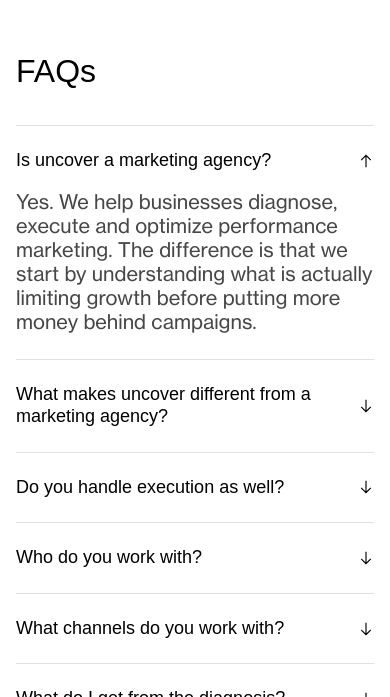
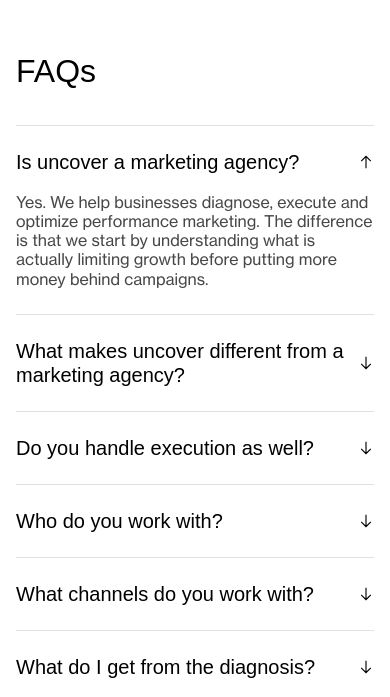
Before and after one commit to Balamiayush/Uncover-Website, a Next.js app: page / in a window 390 px wide. Shown: the part 11303-12000 px from the top of the page. Built offline with nearby package versions, Linux system fonts and the light colour scheme; a web font is replaced by a local one.

Commit message:
feat: add FAQ component with interactive accordion and animations

```diff
--- a/src/app/(home-page)/_components/FAQ.tsx
+++ b/src/app/(home-page)/_components/FAQ.tsx
@@ -107,14 +107,14 @@
                   onClick={() => toggleFAQ(item.id)}
                   className="flex items-center w-full justify-between text-left focus:outline-none cursor-pointer"
                 >
-                  <p className="text-[18px] lg:text-[1.67vw]  leading-[120%]">
+                  <p className="text-[20px] lg:text-[1.67vw]  leading-[120%]">
                     {item.question}
                   </p>
                   <motion.div
                     animate={{ rotate: isOpen ? 0 : 180 }}
                     transition={{ duration: 0.4, ease: [0.25, 1, 0.5, 1] }}
                   >
-                    <ArrowIcon className="w-[16px] h-[16px] -rotate-90 lg:w-[1.11vw] lg:h-[1.11vw]" />
+                    <ArrowIcon className="w-[16px] h-[16px] -rotate-90 lg:w-[1.67vw] lg:h-[1.67vw]" />
                   </motion.div>
                 </button>
 
@@ -132,7 +132,7 @@
                           variants={textRevealVariant}
                           initial="hidden"
                           animate="visible"
-                          className="leading-[120%] text-[20px] lg:text-[1.11vw] text-[#000000B8] font-haas"
+                          className="leading-[120%]  lg:text-[1.11vw] text-[#000000B8] font-haas"
                         >
                           {item.answer}
                         </motion.p>
```
